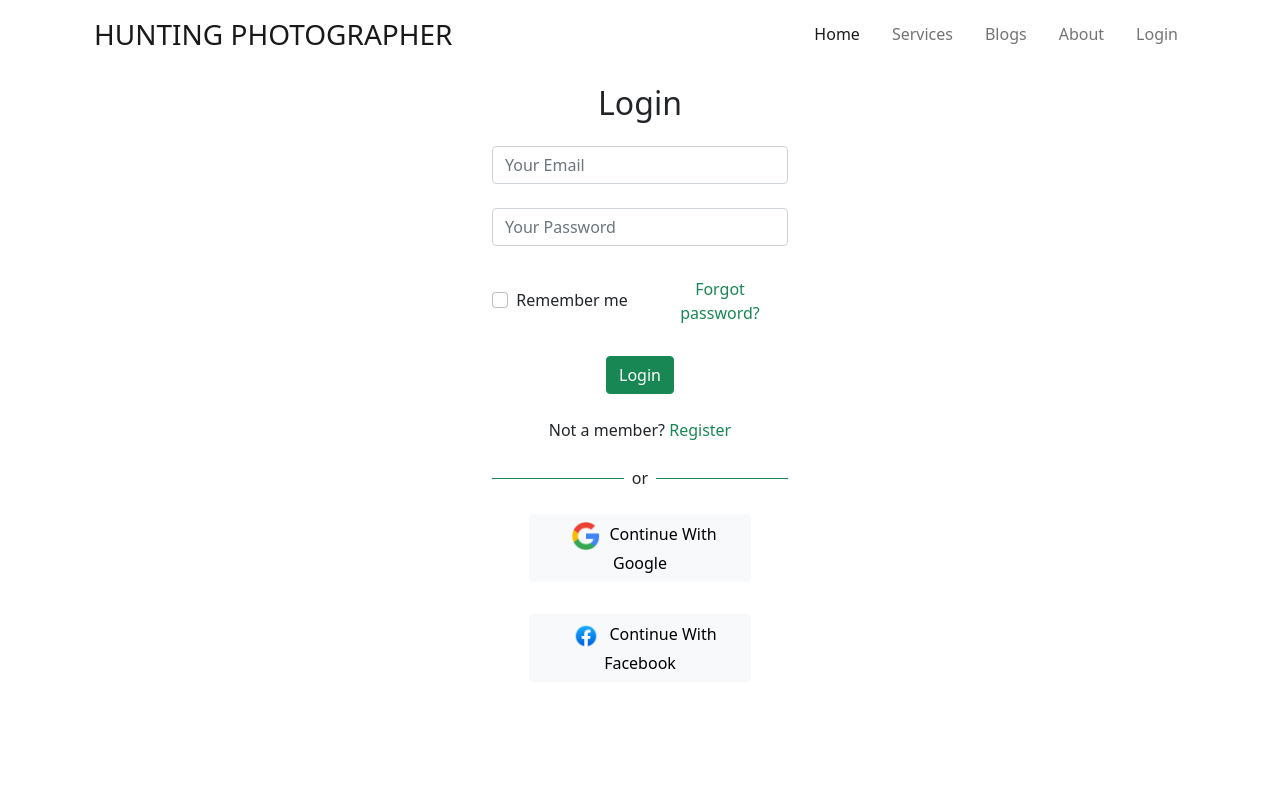
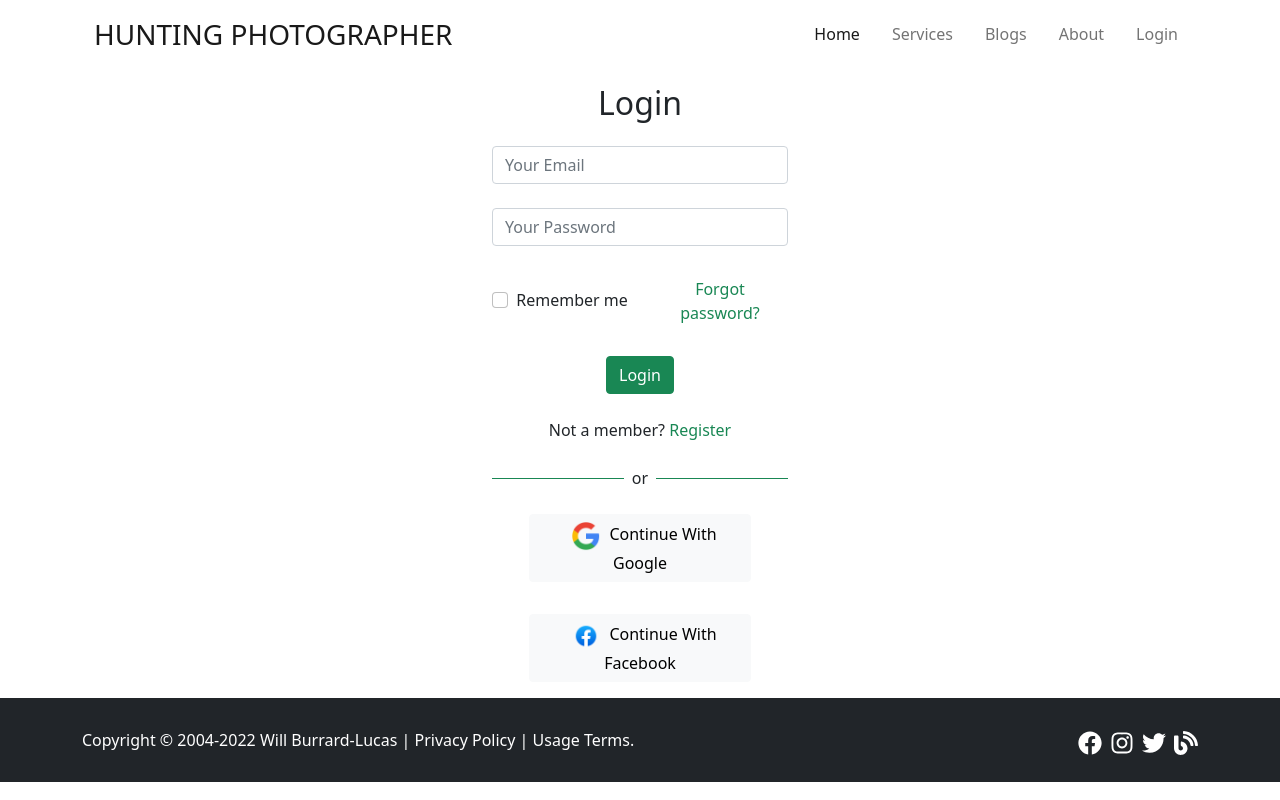
Before and after one commit to SumonsNote/hunting-photographer, a React (Create React App) app: page /login in a window 1280 px wide. Built offline with nearby package versions, Linux system fonts and the light colour scheme; no server answers.

Commit message:
footer setup

```diff
--- a/package.json
+++ b/package.json
@@ -3,6 +3,9 @@
   "version": "0.1.0",
   "private": true,
   "dependencies": {
+    "@fortawesome/fontawesome-svg-core": "^6.1.1",
+    "@fortawesome/free-solid-svg-icons": "^6.1.1",
+    "@fortawesome/react-fontawesome": "^0.1.18",
     "@testing-library/jest-dom": "^5.16.4",
     "@testing-library/react": "^13.1.1",
     "@testing-library/user-event": "^13.5.0",
@@ -12,6 +15,7 @@
     "react-bootstrap": "^2.2.3",
     "react-dom": "^18.0.0",
     "react-firebase-hooks": "^5.0.3",
+    "react-icons": "^4.3.1",
     "react-router-dom": "^6.3.0",
     "react-scripts": "5.0.1",
     "react-toastify": "^8.2.0",
--- a/src/Authentication/Login.js
+++ b/src/Authentication/Login.js
@@ -48,7 +48,6 @@ const Login = () => {
               <div>
                   <p className='text-danger'>Error: {error?.message}</p>
               </div>
-
       }
 
       if (loading || sending) {
@@ -63,11 +62,11 @@ const Login = () => {
         <h2 className='py-3'>Login</h2>
             <form onSubmit={handleSignIn}>
                 <div className="form-outline mb-4">
-                    <input type="email" name='email' id="form2Example1" className="form-control" ref={emailRef} placeholder='Your Email' />
+                    <input type="email" name='email' id="form2Example1" className="form-control" ref={emailRef} placeholder='Your Email' required/>
                 </div>
 
                 <div className="form-outline mb-4">
-                    <input type="password" name='password' id="form2Example2" className="form-control" placeholder='Your Password' />
+                    <input type="password" name='password' id="form2Example2" className="form-control" placeholder='Your Password' required/>
                 </div>
 
                 <div className="row mb-4 d-flex align-items-center">
--- a/src/ShareFiles/Footer.js
+++ b/src/ShareFiles/Footer.js
@@ -1,8 +1,21 @@
 import React from 'react';
+import { FaFacebook, FaInstagram, FaTwitter, FaBlog } from 'react-icons/fa';
 
 const Footer = () => {
+    const today = new Date()
+    const year = today.getFullYear()
     return (
-        <div></div>
+        <div className=' py-4 bg bg-dark'>
+            <div className='d-flex justify-content-between container align-items-center'>
+                <span className='text-white'>Copyright © 2004-{year} Will Burrard-Lucas | Privacy Policy | Usage Terms.</span>
+                <nav className='text-white fs-4 d-flex list-unstyled'>
+                    <li className='me-2'><FaFacebook /></li>
+                    <li className='me-2'><FaInstagram /></li>
+                    <li className='me-2'><FaTwitter /></li>
+                    <li><FaBlog /></li>
+                </nav>
+            </div>
+        </div>
     );
 };
 
```
Also changed, not shown: 1 other file (tests, documents, lock files or other folders).
